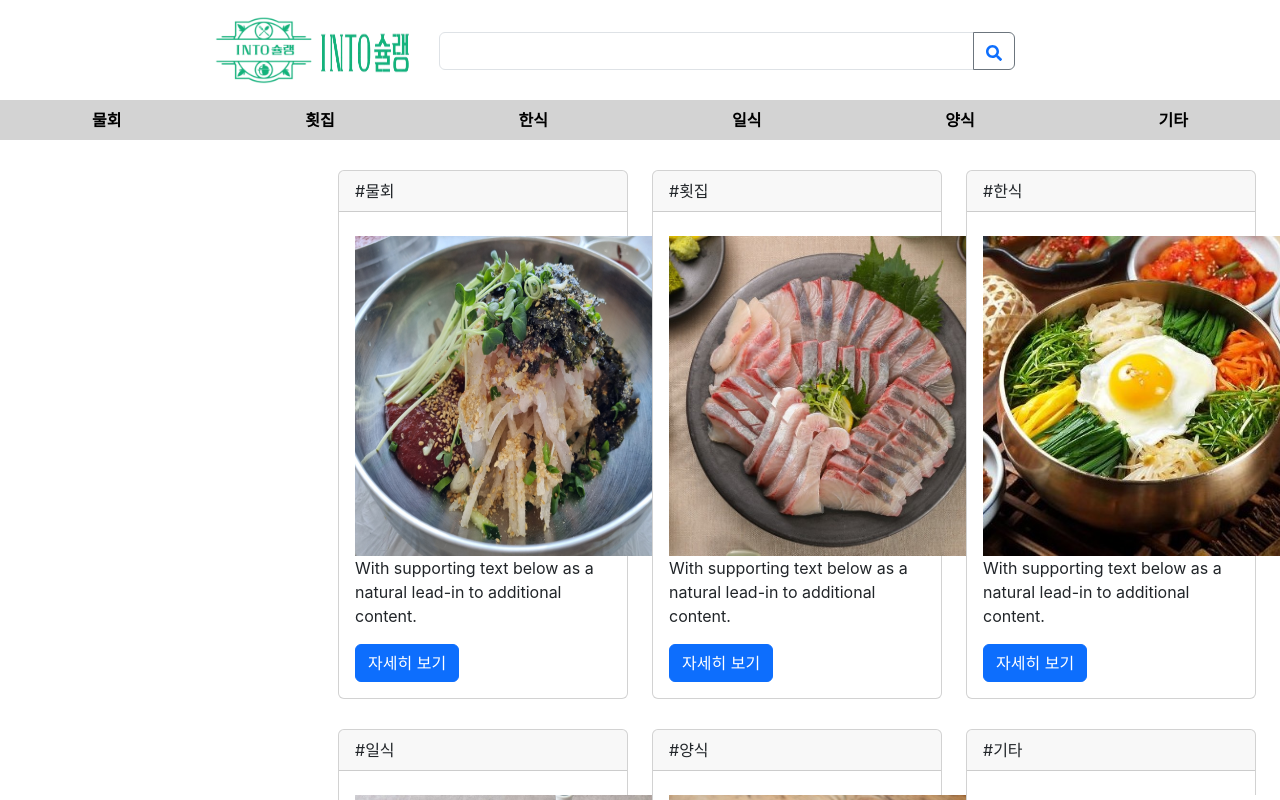
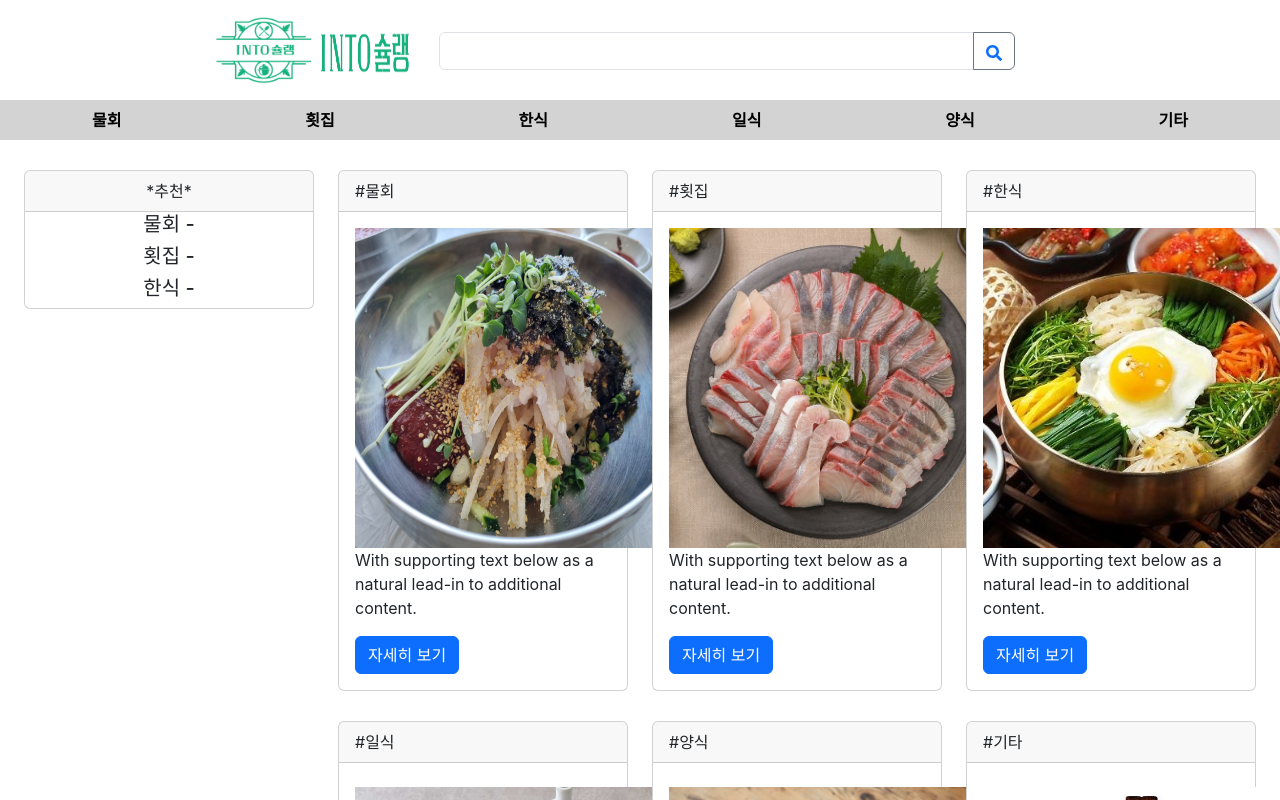
Before and after one commit to LukeSeobyungju/restaurant, a React (Create React App) app: page / in a window 1280 px wide. Shown: the top 800 px of the page. Built offline with nearby package versions, Linux system fonts and the light colour scheme; no server answers.

Commit message:
추천창

```diff
--- a/src/App.css
+++ b/src/App.css
@@ -59,3 +59,6 @@
     width:320px;
     height:320px;
 }
+#reco{
+    text-align: center;
+}
--- a/src/components/Category.js
+++ b/src/components/Category.js
@@ -45,6 +45,9 @@ export default function Category(){
                             <img src="into2_nb.png" id="logo" alt="logo"></img>
                             <img src="into2_name.png" id="logo2" alt="logo"></img>
                         </div>
+                        <div>
+                            물회
+                        </div>
                     </Col>
             </Row>
             <Row id="back"></Row>
--- a/src/components/Main.js
+++ b/src/components/Main.js
@@ -122,12 +122,18 @@ export default function Main(){
             </Row>
 
             <Row className="cards">
-                <Col xs={3}></Col>
+                <Col xs={3} id="reco">
+                    <Card>
+                      <Card.Header>*추천*</Card.Header>
+                        <Card.Title> 물회 - {newList.length>0 ? newList[getRandom(newList.length)].상호명:""}</Card.Title>
+                        <Card.Title> 횟집 - {newList2.length>0 ? newList2[getRandom(newList2.length)].상호명:""}</Card.Title>
+                        <Card.Title> 한식 - {newList3.length>0 ? newList3[getRandom(newList3.length)].상호명:""}</Card.Title>
+                    </Card>
+                </Col>
                 <Col xs={3}>
                     <Card>
                         <Card.Header>#물회</Card.Header>
                         <Card.Body>
-                            <Card.Title>{newList.length>0 ? newList[getRandom(newList.length)].상호명:""}</Card.Title>
                             <Card.Text>
                                 <img src="물회.jpg" id="사진"></img>
                             With supporting text below as a natural lead-in to additional content.
@@ -140,7 +146,6 @@ export default function Main(){
                     <Card>
                         <Card.Header>#횟집</Card.Header>
                         <Card.Body>
-                            <Card.Title>{newList2.length>0 ? newList2[getRandom(newList2.length)].상호명:""}</Card.Title>
                             <Card.Text>
                             <img src="횟집.jpg" id="사진"></img>
                             With supporting text below as a natural lead-in to additional content.
@@ -153,7 +158,6 @@ export default function Main(){
                     <Card>
                         <Card.Header>#한식</Card.Header>
                         <Card.Body>
-                            <Card.Title>{newList3.length>0 ? newList3[getRandom(newList3.length)].상호명:""}</Card.Title>
                             <Card.Text>
                             <img src="한식.jpg" id="사진"></img>
                             With supporting text below as a natural lead-in to additional content.
```
